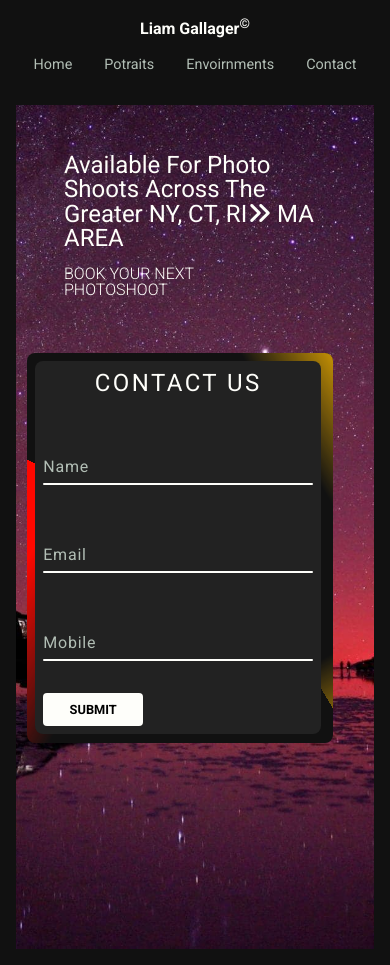
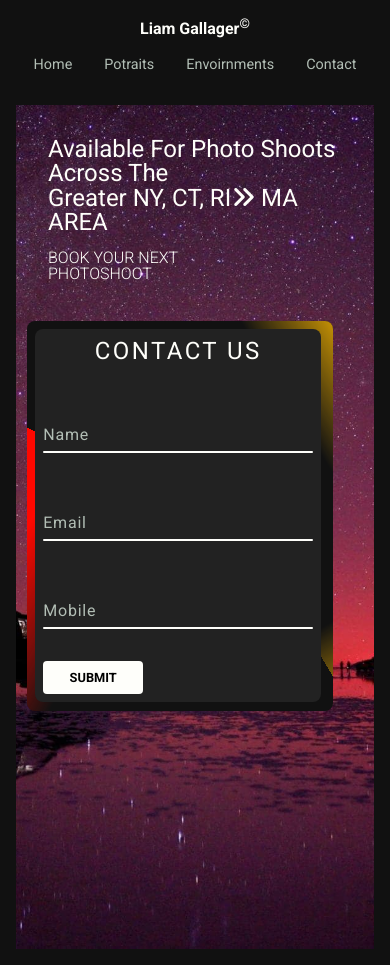
Before and after one commit to ErzaXAbhi/liam-gallager-react, a React (Create React App) app: page /contact in a window 390 px wide. Built offline with nearby package versions, Linux system fonts and the light colour scheme.

Commit message:
form updated

```diff
--- a/src/App.css
+++ b/src/App.css
@@ -421,6 +421,10 @@ body {
     height: 100dvh;
   }
 
+  .contact-heading {
+    padding: 2rem;
+  }
+
   .box {
     margin: 0.4rem;
     width: 306px;
```
